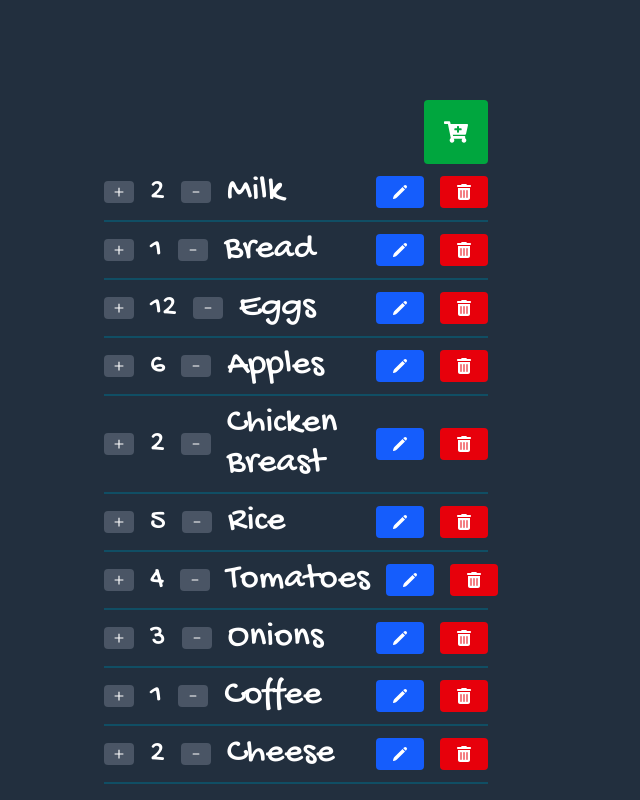
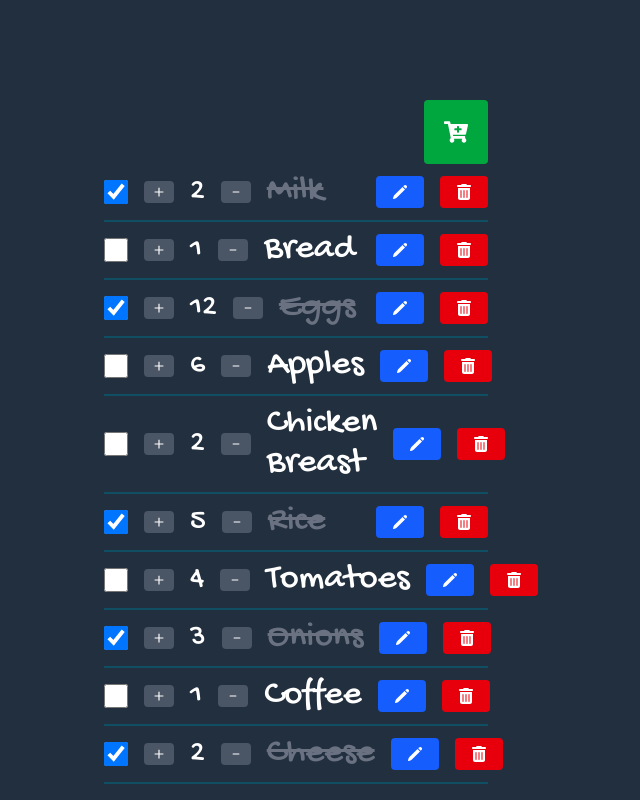
Before and after one commit to CabutinBenciel0425/shopping-list, a React (Vite) app: page / in a window 1280 px wide. Shown: the whole page, without its empty margins (344-984 px from the left). Built offline with nearby package versions, Linux system fonts and the light colour scheme.

Commit message:
Added a toggle checkbox for isPurchased data.

```diff
--- a/src/UI/ListItem.tsx
+++ b/src/UI/ListItem.tsx
@@ -1,19 +1,41 @@
 import Quantity from "./Quantity";
 import Actions from "./Actions";
 import type { ItemsType } from "../data/Items";
+import { useItems } from "../hooks/useItems";
 
 type ListItemProps = {
   item: ItemsType;
 };
 
 export default function ListItem({ item }: ListItemProps) {
-  const { item: product } = item;
+  const { id, item: product, isPurchased } = item;
+  const { dispatch } = useItems();
+
+  function handleToggle() {
+    dispatch({
+      type: "TOGGLE_ITEM",
+      payload: id,
+    });
+  }
+
   return (
-    <li className="grid grid-cols-[auto_1fr_auto] gap-4 items-center py-2 border-b-2 border-b-cyan-900">
+    <li className="grid grid-cols-[auto_auto_1fr_auto] gap-4 items-center py-2 border-b-2 border-b-cyan-900">
+      <input
+        type="checkbox"
+        id={`${id}`}
+        className="w-6 h-6"
+        checked={isPurchased}
+        onChange={handleToggle}
+      />
       <Quantity item={item} />
 
       <div>
-        <p className="text-4xl">{product}</p>
+        <label
+          className={`text-4xl cursor-pointer ${isPurchased ? "line-through text-gray-500" : ""}`}
+          htmlFor={`${id}`}
+        >
+          {product}
+        </label>
       </div>
 
       <Actions item={item} />
```
